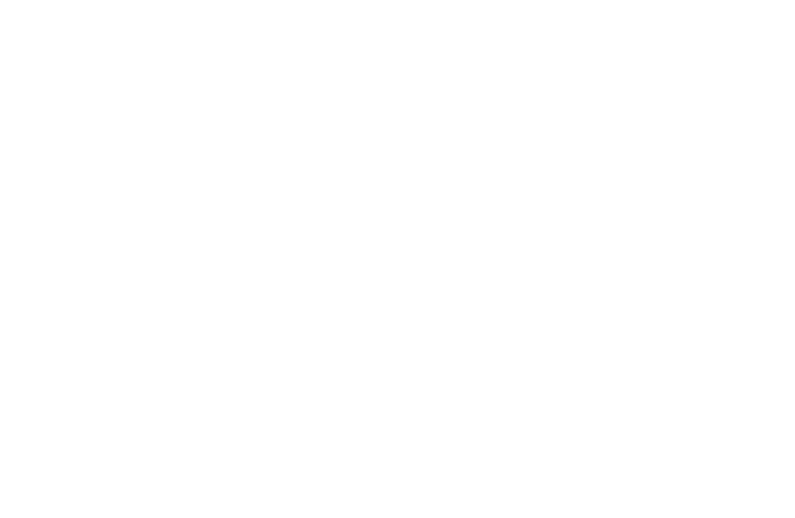
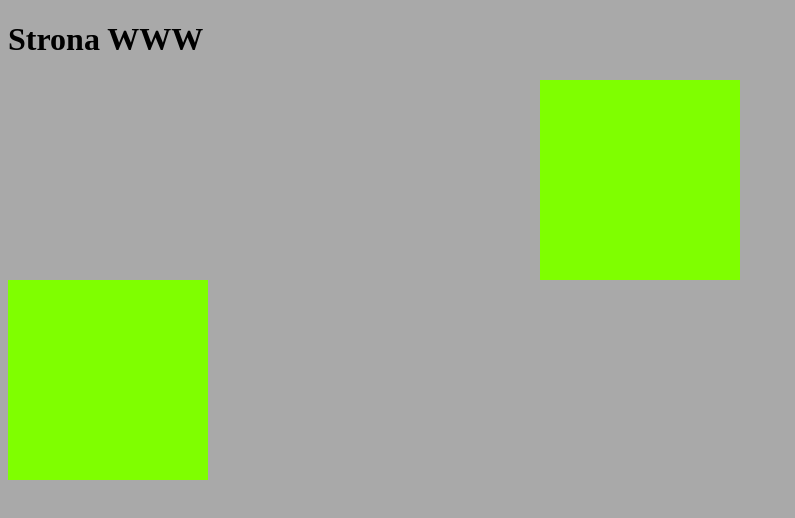
Before and after one commit to PIOART/STRONA, a plain HTML site: page index.html in a window 1280 px wide. Shown: the whole page, without its empty margins (0-795 px from the left). Drawn offline with Linux system fonts and the light colour scheme.

Commit message:
PLiki główne strony

```diff
--- a/index.html
+++ b/index.html
@@ -1,14 +1,21 @@
 <!DOCTYPE html>
-<html lang="en">
+<html lang="pl">
 
 <head>
     <meta charset="UTF-8">
     <meta http-equiv="X-UA-Compatible" content="IE=edge">
     <meta name="viewport" content="width=device-width, initial-scale=1.0">
     <title>Document</title>
+    <link rel="stylesheet" href="style.css">
 </head>
 
 <body>
+    <h1>Strona WWW </h1>
+
+    <main>
+        <div class="kwadracik"></div>
+    </main>
+    <div class="kwadracik"></div>
 
 </body>
 
--- a/style.css
+++ b/style.css
@@ -0,0 +1,15 @@
+body {
+    background-color: darkgray;
+}
+
+main {
+    display: flex;
+    align-items: center;
+    justify-content: center;
+}
+
+.kwadracik {
+    background-color: chartreuse;
+    width: 200px;
+    height: 200px;
+}
```
